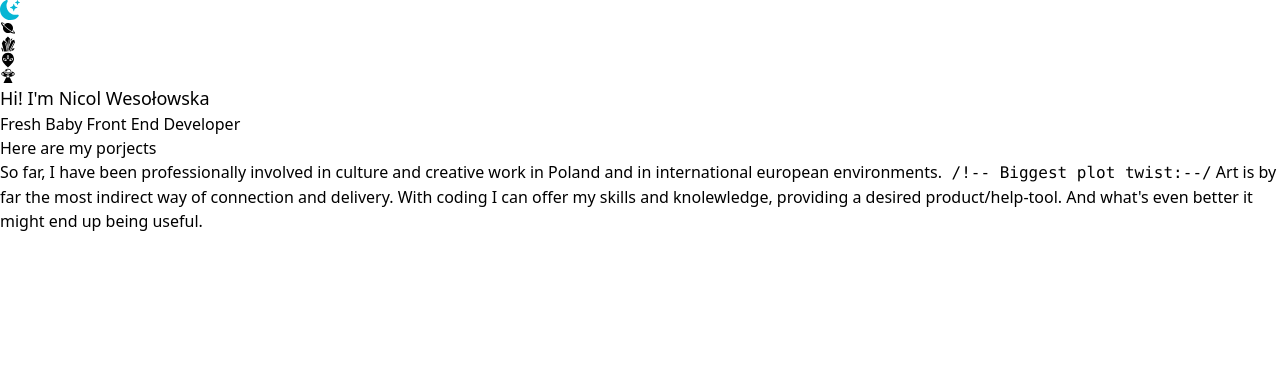
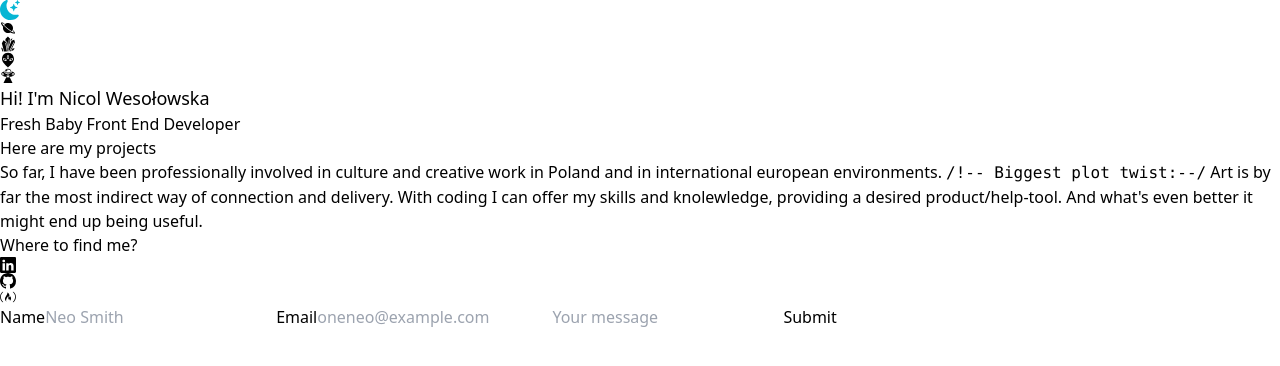
Before and after one commit to NanaNiki/Portfolio, a Next.js app: page / in a window 1280 px wide. Shown: the top 366 px of the page. Built offline with nearby package versions, Linux system fonts and the light colour scheme.

Commit message:
"section contact added & sm icons"

```diff
--- a/pages/index.js
+++ b/pages/index.js
@@ -1,7 +1,8 @@
 import Image from "next/image";
 import { Poppins } from "next/font/google";
-import { BsFillMoonStarsFill } from "react-icons/bs";
+import { BsFillMoonStarsFill, BsLinkedin, BsGithub } from "react-icons/bs";
 import { GiCrystalGrowth, GiAlienStare, GiUfo } from "react-icons/gi";
+import { FaFreeCodeCamp } from "react-icons/fa";
 import { IoMdPlanet } from "react-icons/io";
 import { useState } from "react";
 
@@ -38,18 +39,51 @@ export default function Home() {
           <h5>Fresh Baby Front End Developer</h5>
         </section>
         <section className="projects">
-          <h1>Here are my porjects</h1>
+          <h1>Here are my projects</h1>
         </section>
         <section className="about">
           <p>
             So far, I have been professionally involved in culture and creative
-            work in Poland and in international european environments.
-            <code> /!-- Biggest plot twist:--/</code> Art is by far the most
+            work in Poland and in international european environments.{" "}
+            <code>/!-- Biggest plot twist:--/</code> Art is by far the most
             indirect way of connection and delivery. With coding I can offer my
             skills and knolewledge, providing a desired product/help-tool. And
             what's even better it might end up being useful.
           </p>
         </section>
+        <section className="contact">
+          <div>
+            <h3>Where to find me?</h3>
+            <BsLinkedin />
+            <BsGithub />
+            <FaFreeCodeCamp />
+          </div>
+          {/** message form */}
+          <form method="post">
+            <fieldset>
+              <label for="name" id="name-label">
+                Name
+                <input id="name" type="text" placeholder="Neo Smith" required />
+              </label>
+              <label for="email" id="email-label">
+                Email
+                <input
+                  id="email"
+                  type="email"
+                  required
+                  placeholder="oneneo@example.com"
+                />{" "}
+              </label>
+              <label for="message" id="message">
+                {" "}
+                <input placeholder="Your message"></input>
+              </label>
+              {/** here to change the submit form into email? or direct it to ok just research it :* */}
+              <input type="submit" id="submit" value="Submit" />
+            </fieldset>
+          </form>
+          {/** section for portfolio-sound-evaluation */}
+        </section>
       </div>
     </main>
   );
```
